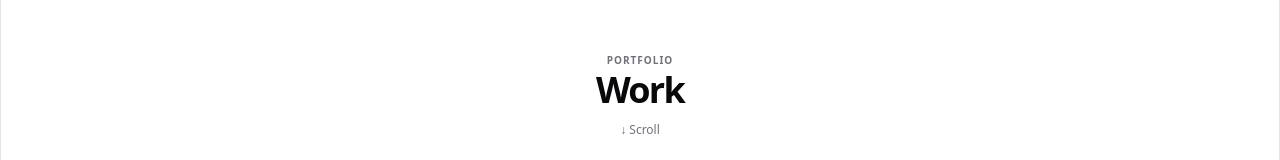
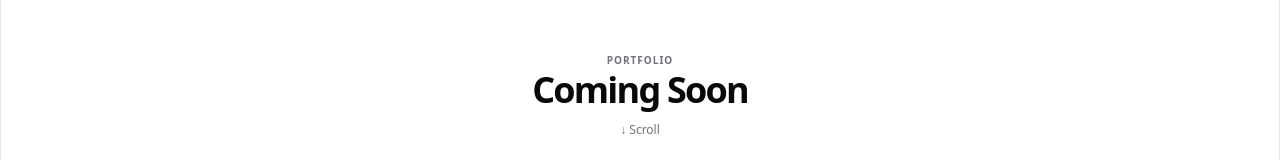
Before and after one commit to Sathya-Ganesh007/Portfolio, a Next.js app: page / in a window 1280 px wide. Shown: the part 180-340 px from the top of the page. Built offline with nearby package versions, Linux system fonts and the light colour scheme.

Commit message:
coming-soon

```diff
--- a/app/Components/hero.tsx
+++ b/app/Components/hero.tsx
@@ -46,7 +46,7 @@ export default function Hero() {
           <span className="text-[10px] font-bold tracking-widest text-muted-foreground uppercase">
             Portfolio
           </span>
-          <h1 className="text-4xl font-bold tracking-tighter">Work</h1>
+          <h1 className="text-4xl font-bold tracking-tighter">Coming Soon</h1>
         </div>
         <div className="animate-bounce text-muted-foreground text-xs">
           ↓ Scroll
```
